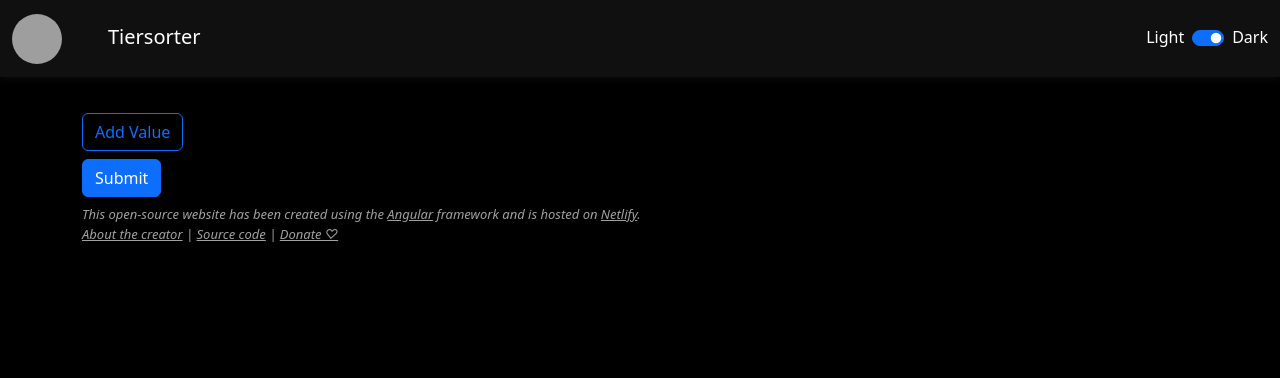
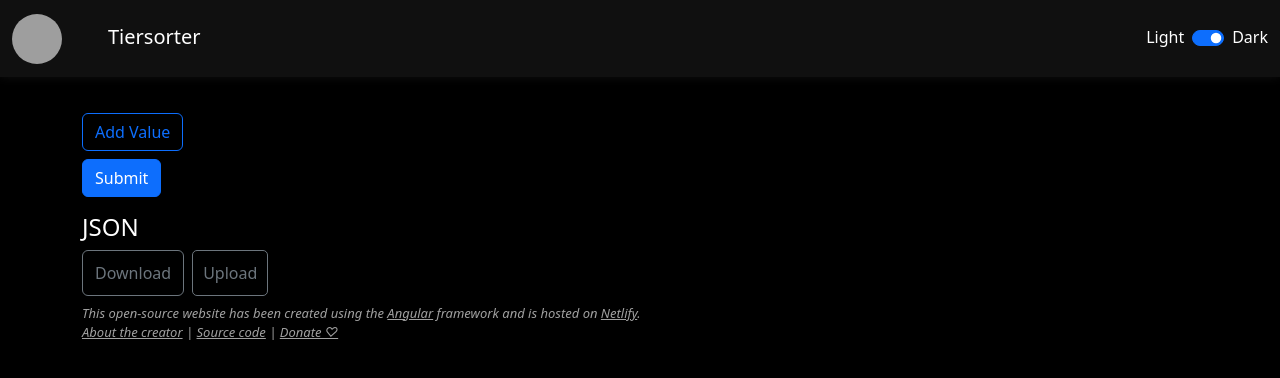
Before and after one commit to Ascyt/tiersorter, an Angular app: page /main in a window 1280 px wide. Shown: the top 378 px of the page. Built offline with nearby package versions, Linux system fonts and the light colour scheme; grey boxes are pictures that could not be loaded.

Commit message:
Added json upload and download buttons

```diff
--- a/src/app/main/initialize/initialize.component.html
+++ b/src/app/main/initialize/initialize.component.html
@@ -7,4 +7,15 @@
 </table>
 <button class="btn btn-outline-primary" (click)="addValue()">Add Value</button>
 <div class="m-2"></div>
-<button class="btn btn-primary" (click)="onSubmit()">Submit</button>
+<button class="btn btn-primary mb-2" (click)="onSubmit()">Submit</button>
+
+<h4 class="mt-2">JSON</h4>
+<div class="json-tools">
+    <button class="btn btn-outline-secondary" (click)="downloadJson()">Download</button>
+    <div class="m-1"></div>
+
+    <label for="json-upload" class="file-input">
+        Upload
+    </label>
+    <input type="file" id="json-upload" (change)="uploadJson($event)" accept=".json">
+</div>
--- a/src/app/main/initialize/initialize.component.scss
+++ b/src/app/main/initialize/initialize.component.scss
@@ -1,3 +1,7 @@
 app-value-input {
     background-color: transparent;
 }
+
+.json-tools {
+    display: flex;
+}
--- a/src/app/main/initialize/initialize.component.ts
+++ b/src/app/main/initialize/initialize.component.ts
@@ -11,8 +11,10 @@ import { ValueInputComponent } from './value-input/value-input.component';
   styleUrl: './initialize.component.scss'
 })
 export class InitializeComponent {
-  public values: Value[] = this.valuesService.values;
   @Output() public startSorter = new EventEmitter();
+  public get values(): Value[] {
+    return this.valuesService.values;
+  }
 
   constructor(private valuesService: ValuesService) { }
 
@@ -27,4 +29,40 @@ export class InitializeComponent {
   public onSubmit(): void {
     this.startSorter.emit();
   }
+
+  downloadJson():void {
+    const dataStr = "data:text/json;charset=utf-8," + encodeURIComponent(JSON.stringify(this.values));
+    const downloadAnchorNode = document.createElement('a');
+    downloadAnchorNode.setAttribute("href", dataStr);
+    downloadAnchorNode.setAttribute("download", "values.json");
+    document.body.appendChild(downloadAnchorNode); // required for firefox
+    downloadAnchorNode.click();
+    downloadAnchorNode.remove();
+  }
+
+  uploadJson(event: Event):void {
+    const input = event.target as HTMLInputElement;
+    const file = input.files?.[0];
+    if (file === undefined)
+    {
+      console.error('No file selected');
+      return;
+    }
+    const reader = new FileReader();
+    reader.onload = () => {
+      const text = reader.result as string;
+      try {
+        const values = JSON.parse(text);
+        if (Array.isArray(values)) {
+          this.valuesService.values = values;
+        }
+        else {
+          console.error('Invalid JSON file');
+        }
+      } catch (e) {
+        console.error(e);
+      }
+    };
+    reader.readAsText(file);
+  }
 }
--- a/src/styles.scss
+++ b/src/styles.scss
@@ -157,3 +157,27 @@ input.form-control, textarea.form-control, select.form-control{
     }
 
 }
+
+
+input[type="file"] {
+    display: none;
+}
+.file-input {
+    display: flex;
+    align-items: center;
+    justify-content: center;
+    height: 100%;
+    padding: 10px;
+    background-color: transparent;
+    color: #6c757d;
+    border: 1px solid #6c757d;
+    border-radius: 5px;
+    cursor: pointer;
+    transition: 0.2s;
+
+    &:hover {
+        background-color: #6c757d;
+        color: white;
+        transition: 0.2s;
+    }
+}
```
